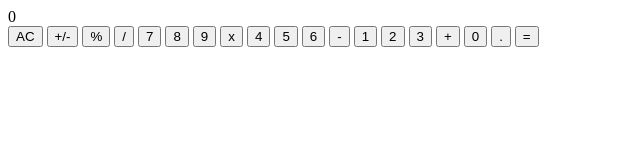
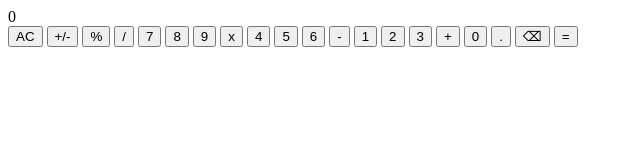
Before and after one commit to smith109/calculator, a plain HTML site: page index.html in a window 1280 px wide. Shown: the whole page, without its empty margins (0-640 px from the left). Drawn offline with Linux system fonts and the light colour scheme.

Commit message:
Add a backspace button

```diff
--- a/index.html
+++ b/index.html
@@ -31,6 +31,7 @@
         <button class="operator add">+</button>
         <button class="number">0</button>
         <button class="number">.</button>
+        <button class="backspace">&#9003;</button>
         <button class="equals">=</button>
       </div>
     </div>
```
